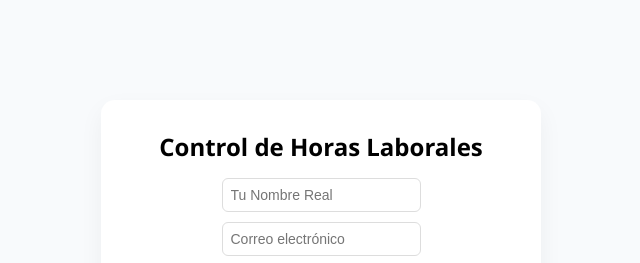
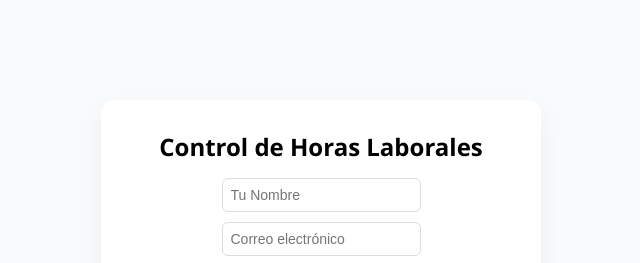
Before and after one commit to ceragrafico-dot/Control-Horas, a plain HTML site: page index.html in a window 1280 px wide. Shown: the top 263 px of the page, 319-959 px from the left. Drawn offline with nearby package versions, Linux system fonts and the light colour scheme; no server answers.

Commit message:
index.html

```diff
--- a/index.html
+++ b/index.html
@@ -34,7 +34,7 @@ hr{ margin:15px 0; border:0; height:1px; background:#eee; }
 
 <div id="loginBox" class="card">
     <h2>Control de Horas Laborales</h2>
-    <input type="text" id="regNombre" placeholder="Tu Nombre Real"><br>
+    <input type="text" id="regNombre" placeholder="Tu Nombre"><br>
     <input type="email" id="loginUser" placeholder="Correo electrónico"><br>
     <input type="password" id="loginPass" placeholder="Contraseña"><br>
     <button onclick="login()">Ingresar</button>
```
